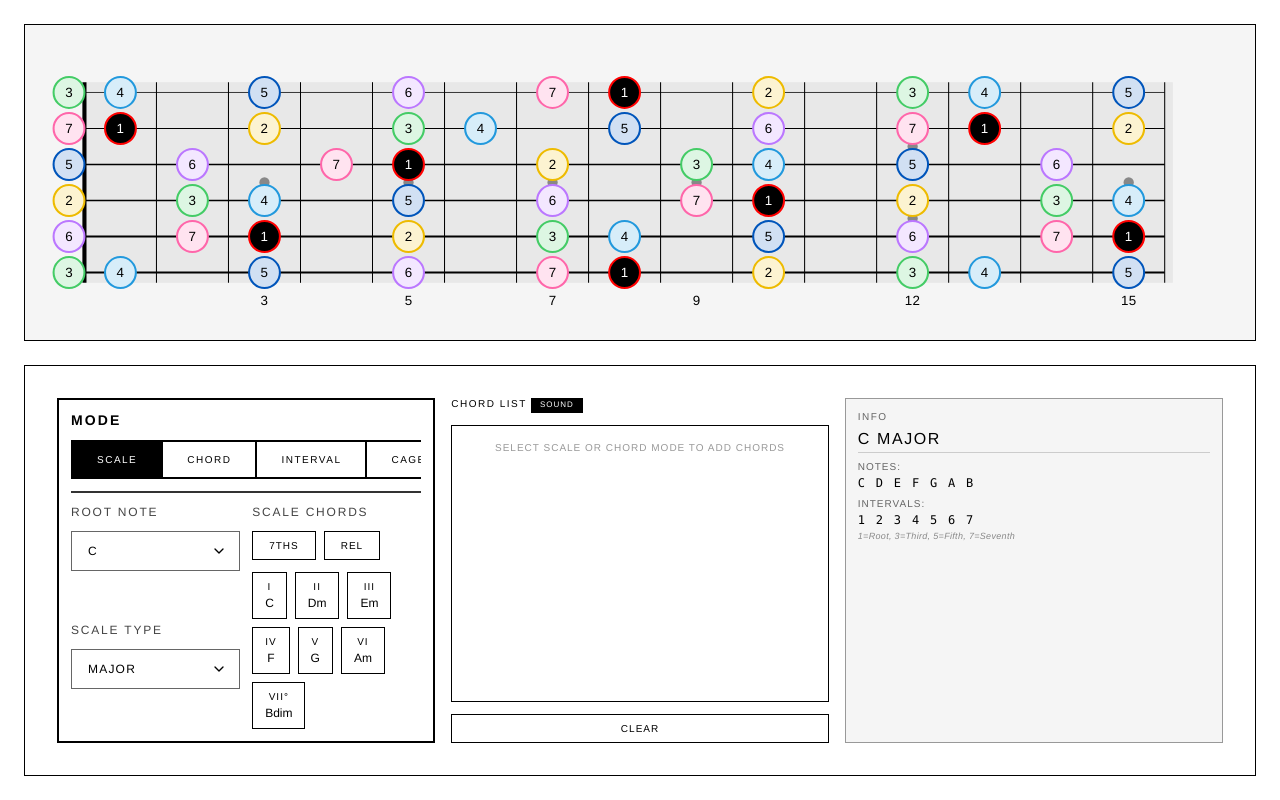
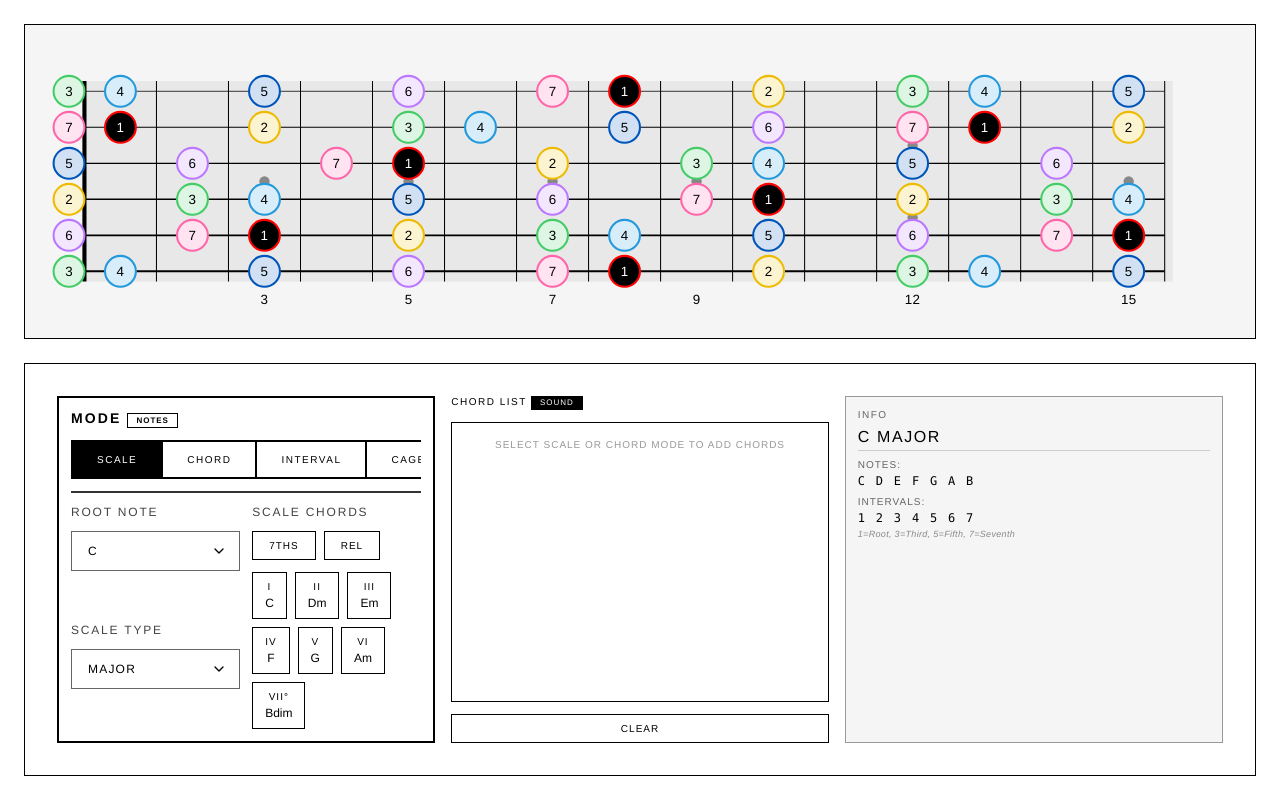
Before and after one commit to vladmog/fretboard, a Flask app: page / in a window 1280 px wide. Run offline with Flask 3, Linux system fonts and the light colour scheme; some libraries are stand-ins or nearby versions.

Commit message:
Replace hidden long-press gesture with explicit Notes toggle button
Add a visible "Notes" toggle to the mode section header so users can
easily switch between interval labels and note names on fretboard markers.

Co-Authored-By: Claude Opus 4.6 <noreply@anthropic.com>

```diff
--- a/static/css/style.css
+++ b/static/css/style.css
@@ -524,10 +524,6 @@ select:hover {
     margin-bottom: 1.5rem;
 }
 
-.mode-section.show-note-names {
-    border-style: dashed;
-}
-
 .mode-section > label {
     display: block;
     margin-bottom: 0.75rem;
@@ -538,11 +534,19 @@ select:hover {
     color: #000;
 }
 
-.mode-section.show-note-names > label::after {
-    content: ' [A B C]';
-    font-size: 0.625rem;
-    font-weight: 400;
-    color: #666;
+.mode-header {
+    display: flex;
+    align-items: center;
+}
+
+.mode-header .toggle-label {
+    margin-left: auto;
+}
+
+.mode-header .toggle-text {
+    padding: 0.15rem 0.5rem;
+    font-size: 0.5rem;
+    line-height: 1;
 }
 
 .mode-controls {
--- a/templates/index.html
+++ b/templates/index.html
@@ -13,7 +13,13 @@
 
             <!-- Mode Section: groups mode toggle with dependent controls -->
             <div class="mode-section">
-                <label>Mode</label>
+                <label class="mode-header">
+                    Mode
+                    <span class="toggle-label" id="notenames-toggle-label">
+                        <input type="checkbox" id="notenames-toggle">
+                        <span class="toggle-text">Notes</span>
+                    </span>
+                </label>
                 <div class="mode-toggle">
                     <div class="radio-group">
                         <label class="radio-label">
```
Also changed, not shown: index.html (+7 -1 lines), static/js/app.js (+9 -41 lines).
